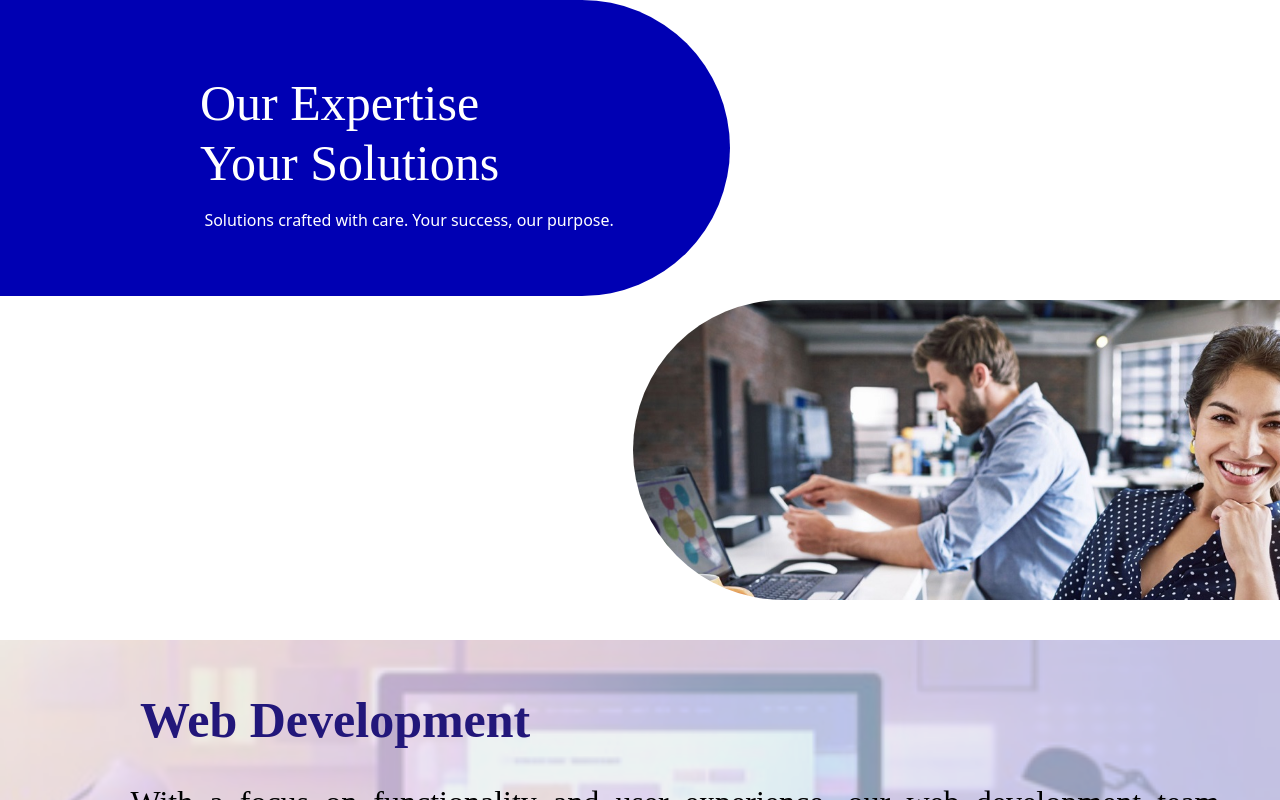
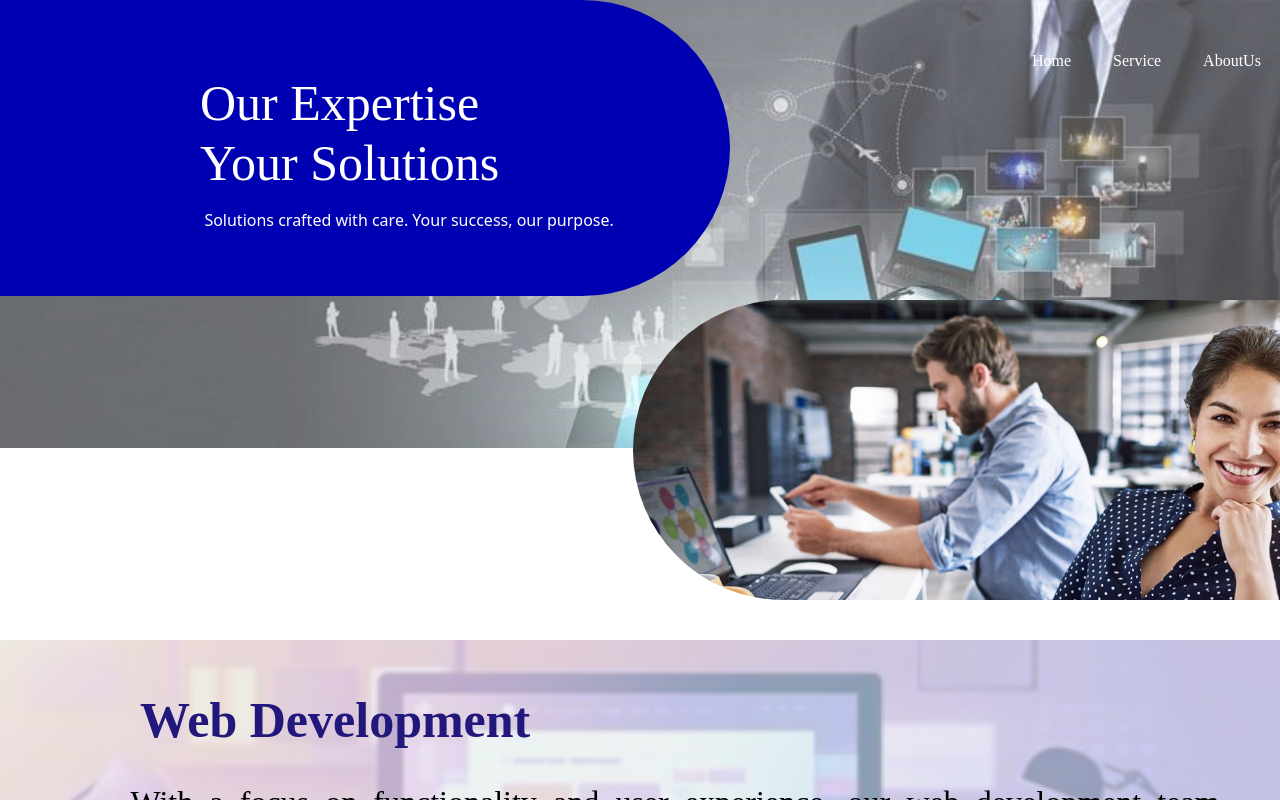
Before and after one commit to chnaveen45/Teamwork, a React (Create React App) app in the folder frontend/: page /servies in a window 1280 px wide. Shown: the top 800 px of the page. Built offline with nearby package versions, Linux system fonts and the light colour scheme.

Commit message:
Update Servies.css
added background url

```diff
--- a/frontend/src/Component/Servies.css
+++ b/frontend/src/Component/Servies.css
@@ -6,6 +6,8 @@
   margin-top: 0%;
   position: relative;
   opacity: 0.7;
+  background: url('../Navbar/Picture/serveimg.png') no-repeat center center;
+  background-size: cover;
 
 }
 
```
